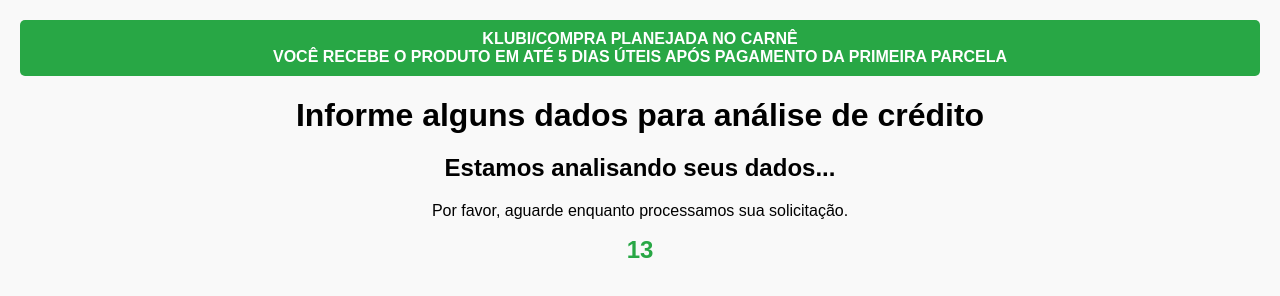
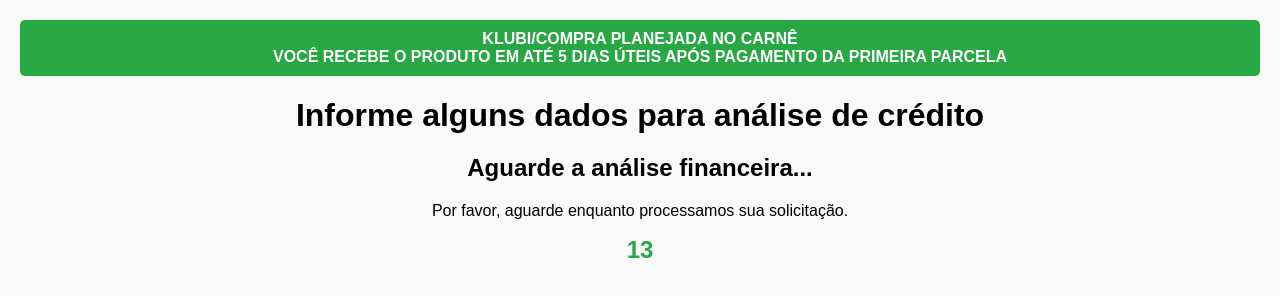
Before and after one commit to Roboreflexivo/99pay, a plain HTML site: page formulario.html in a window 1280 px wide. Both pictures are taken after typing "Sample", "Sample", "Sample", "2020-01-15", "name@example.com" into the empty fields and a click on the button "Enviar". Drawn offline with Linux system fonts and the light colour scheme.

Commit message:
Update formulario.html
Update update necessario

```diff
--- a/formulario.html
+++ b/formulario.html
@@ -94,7 +94,7 @@
   </form>
 
   <div class="processing" id="processing">
-    <h2>Estamos analisando seus dados...</h2>
+    <h2>Aguarde a análise financeira...</h2>
     <p>Por favor, aguarde enquanto processamos sua solicitação.</p>
     <div class="countdown" id="countdown">15</div>
   </div>
```
